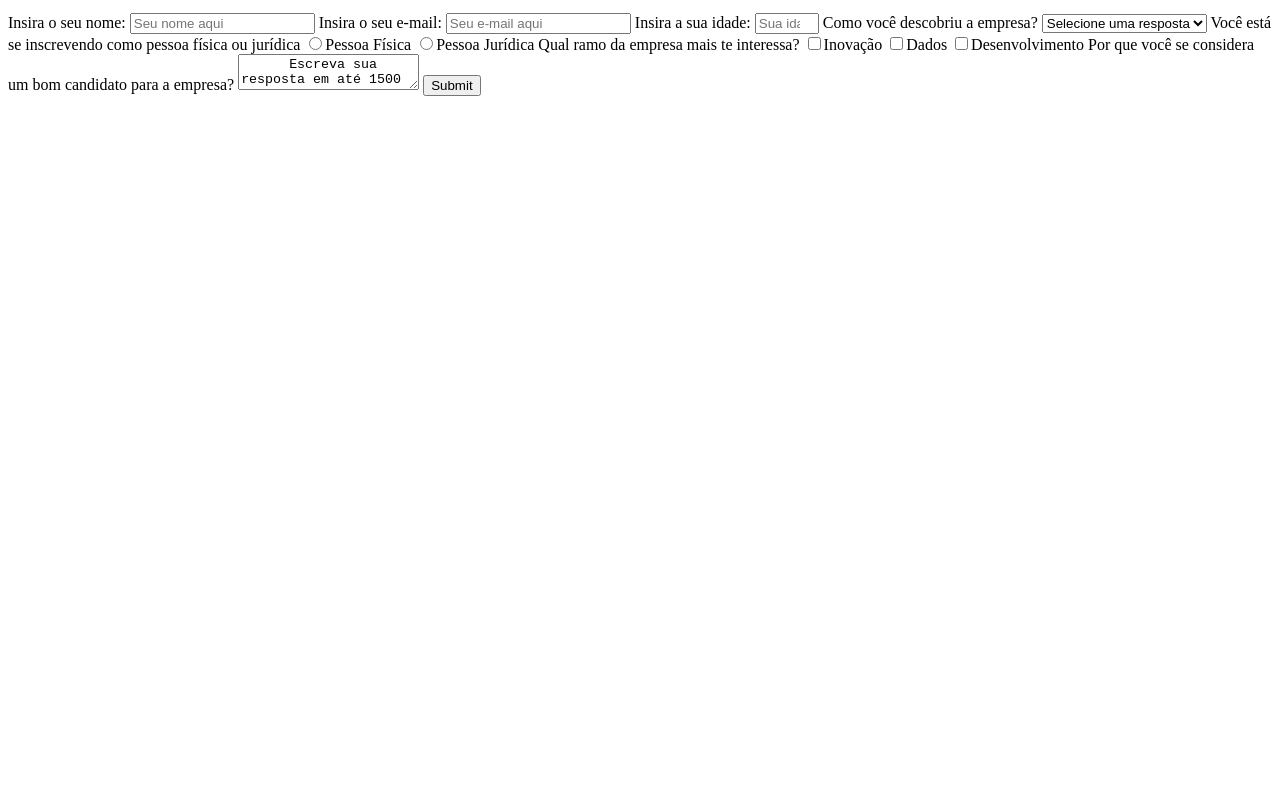
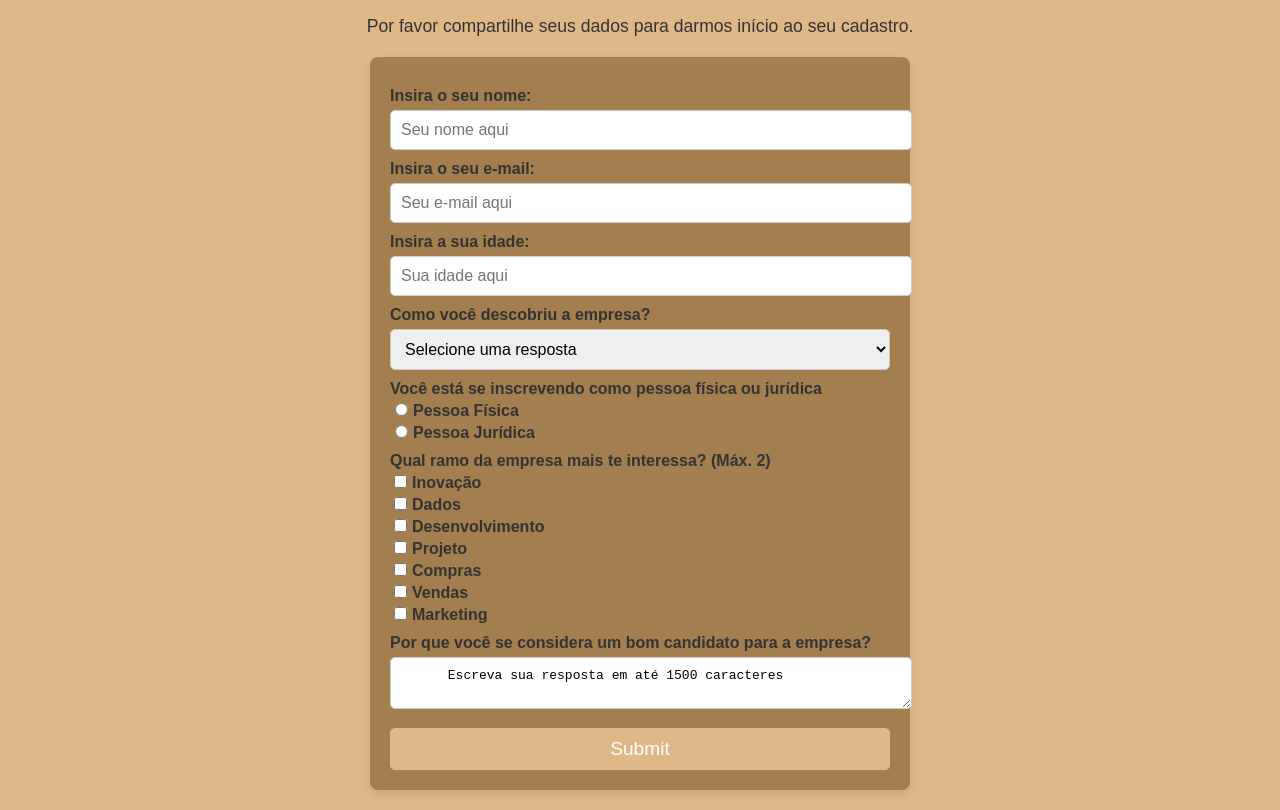
Before and after one commit to Joaomdsc1/Formulario-de-inscricao, a plain HTML site: page index.html in a window 1280 px wide. Shown: the part 101-911 px from the top of the page. Before the commit the page ends 800 px from the top, so only its background shows below. Drawn offline with Linux system fonts and the light colour scheme.

Commit message:
mudanças no css

```diff
--- a/index.html
+++ b/index.html
@@ -2,6 +2,7 @@
 <meta charset='utf-8'>
 
 <head>
+  <link rel="stylesheet" href="styles.css">
   <h1 id='title'>Formulário de Inscrição</h1>
   <p id='description'>Por favor compartilhe seus dados para darmos início ao seu cadastro.</p>
 </head>
@@ -38,15 +39,19 @@
   </select>
   </label>
 
-  <label for='pessoa'> Você está se inscrevendo como pessoa física ou jurídica
-    <input type='radio' name='pessoa' value='fisica' >Pessoa Física
-    <input type='radio' name='pessoa' value='juridica'>Pessoa Jurídica
+  <label for='pessoa'> Você está se inscrevendo como pessoa física ou jurídica <br>
+    <input type='radio' name='pessoa' value='fisica' >Pessoa Física <br>
+    <input type='radio' name='pessoa' value='juridica'>Pessoa Jurídica <br>
   </label>
 
-  <label for='estado-civil'>Qual ramo da empresa mais te interessa?
-    <input type='checkbox' name='ramo' value='inovacao'>Inovação
-    <input type='checkbox' name='ramo' value='dados'>Dados
-    <input type='checkbox' name='ramo' value='desenvolvimento'>Desenvolvimento
+  <label for='estado-civil'>Qual ramo da empresa mais te interessa? (Máx. 2) <br>
+    <input type='checkbox' name='ramo' value='inovacao'>Inovação <br>
+    <input type='checkbox' name='ramo' value='dados'>Dados<br>
+    <input type='checkbox' name='ramo' value='desenvolvimento'>Desenvolvimento<br>
+    <input type='checkbox' name='ramo' value='projeto'>Projeto<br>
+    <input type='checkbox' name='ramo' value='compras'>Compras<br>
+    <input type='checkbox' name='ramo' value='vendas'>Vendas<br>
+    <input type='checkbox' name='ramo' value='marketing'>Marketing<br>
   </label>
   <label> Por que você se considera um bom candidato para a empresa?
     <textarea max='1500'>
--- a/styles.css
+++ b/styles.css
@@ -1,20 +1,81 @@
-head {
-    font-family: 'Roboto', sans-serif;
-    background-color: #f0f0f0;
+/* Estilização geral */
+body {
+  font-family: Arial, sans-serif;
+  background-color: burlywood;
+  color: #333;
+  margin: 0;
+  padding: 20px;
+  display: flex;
+  flex-direction: column;
+  align-items: center;
 }
 
-body {
-    margin: 0;
-    padding: 0;
+/* Título e descrição */
+#title {
+  text-align: center;
+  color: #222;
 }
 
+#description {
+  text-align: center;
+  font-size: 1.1em;
+  margin-bottom: 20px;
+}
+
+/* Estilização do formulário */
+#survey-form {
+  background: rgb(163, 126, 78);
+  padding: 20px;
+  border-radius: 8px;
+  box-shadow: 0px 4px 10px rgba(0, 0, 0, 0.1);
+  max-width: 500px;
+  width: 100%;
+  display: flex;
+  flex-direction: column;
+}
+
+/* Estilização dos labels */
+label {
+  font-weight: bold;
+  margin-top: 10px;
+  display: block;
+}
+
+/* Estilização dos inputs e select */
+input, select, textarea {
+  width: 100%;
+  padding: 10px;
+  margin-top: 5px;
+  border: 1px solid #ccc;
+  border-radius: 5px;
+  font-size: 1em;
+}
+
+/* Estilização dos checkboxes e radio buttons */
+input[type="radio"], input[type="checkbox"] {
+  width: auto;
+  margin-right: 5px;
+}
+
+/* Estilização do botão */
 button {
-    font-family: 'Roboto', sans-serif;
-    font-size: 16px;
-    padding: 10px 20px;
-    border: none;
-    border-radius: 5px;
-    background-color: #007bff;
-    color: white;
-    cursor: pointer;
+  background: burlywood;
+  color: white;
+  font-size: 1.2em;
+  border: none;
+  padding: 10px;
+  margin-top: 15px;
+  cursor: pointer;
+  border-radius: 5px;
 }
+
+button:hover {
+  background: rgb(168, 140, 103);
+}
+
+/* Responsividade */
+@media (max-width: 600px) {
+  #survey-form {
+    width: 90%;
+  }
+}
```
